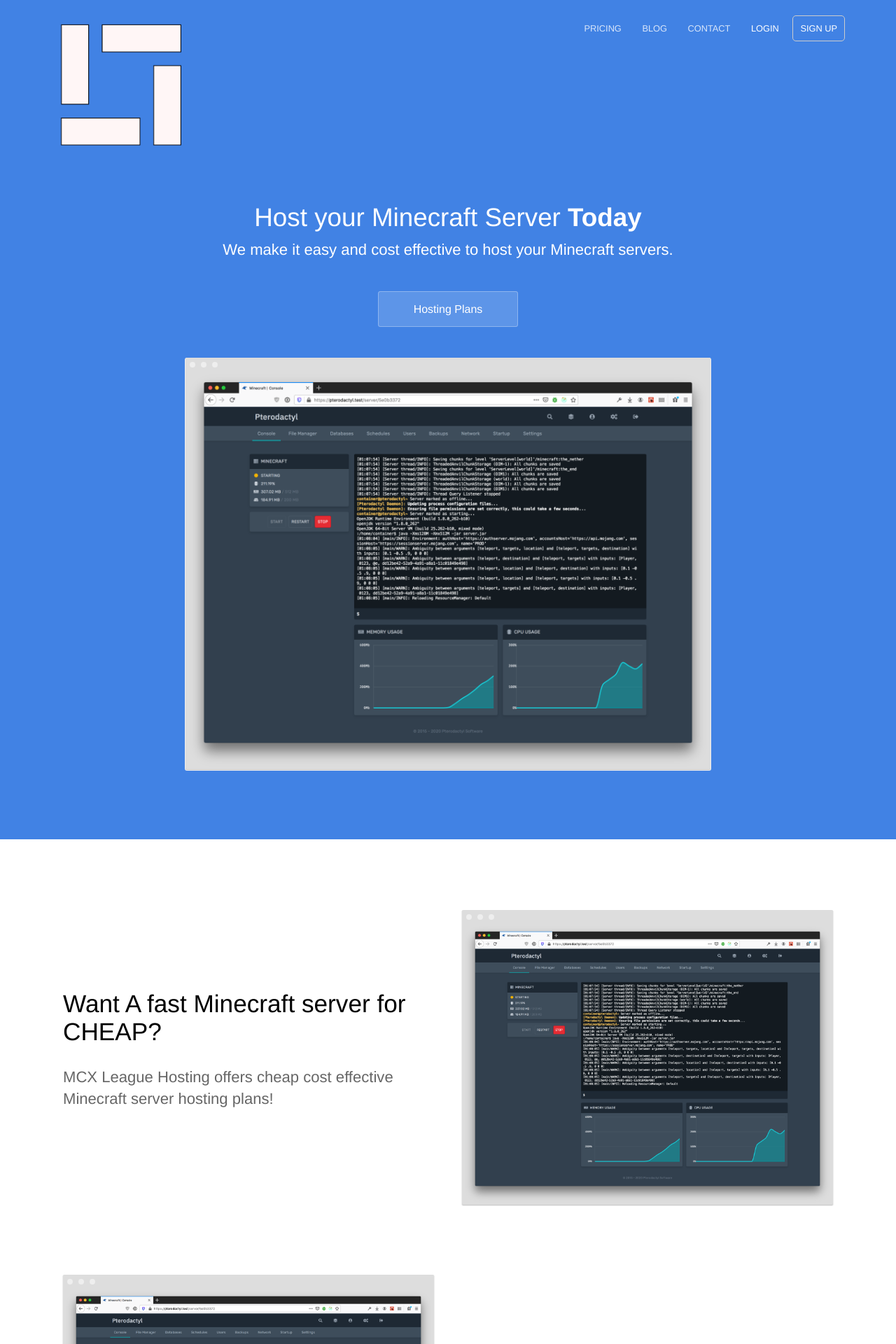
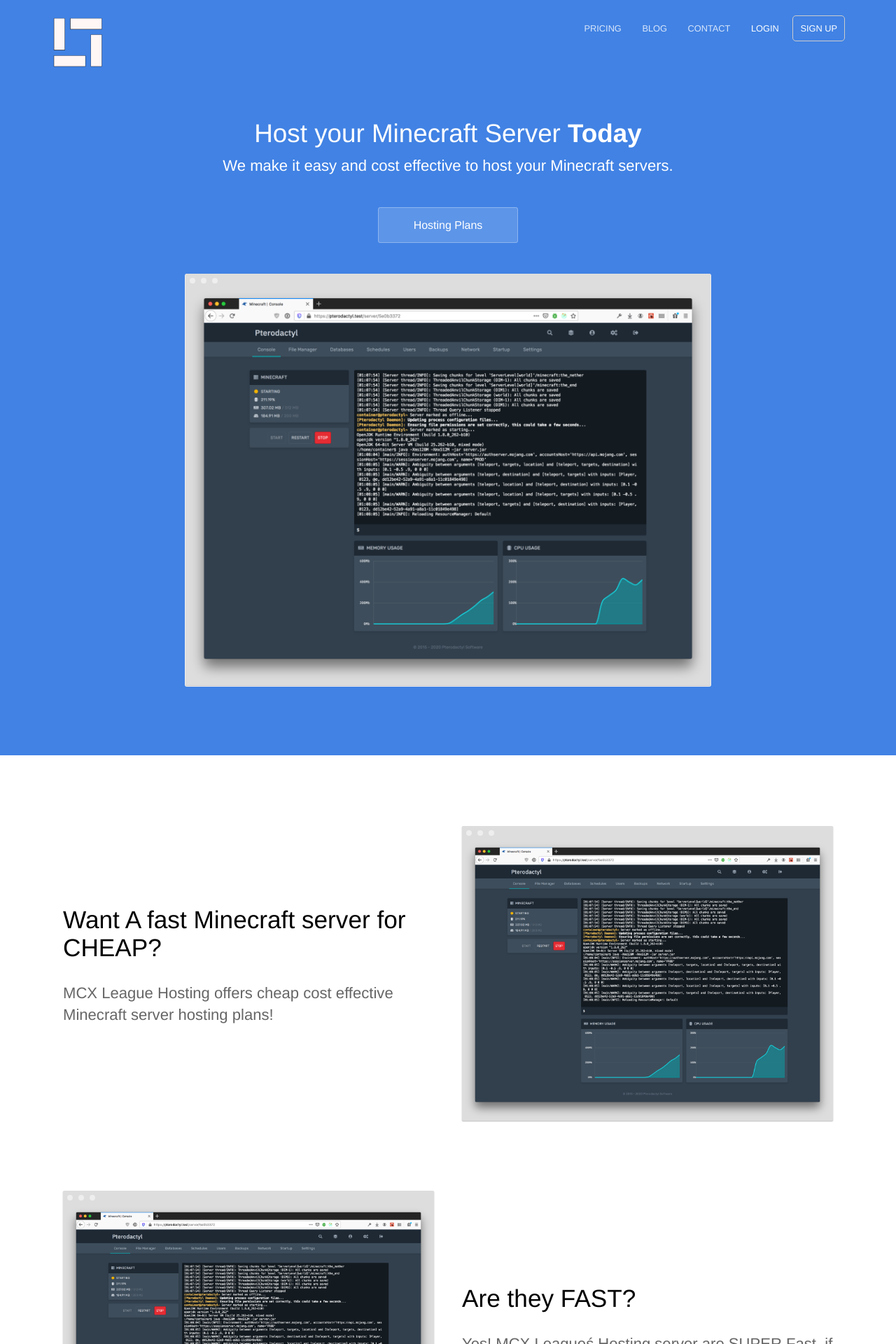
Before and after one commit to mcxleague/server-hosting, a Jekyll site: the page built from index.html, in a window 1280 px wide. Shown: the top 1920 px of the page at 70% size. Built offline with Jekyll 4.4.1, drawn with Linux system fonts in a browser that asks for light colours.

Commit message:
Update default.html

```diff
--- a/_layouts/default.html
+++ b/_layouts/default.html
@@ -23,7 +23,7 @@
 	<body>
 		<header>
 			<div class="container">
-				<div class="company-name"><a href="{{ site.baseurl }}/"><img src="{{ site.baseurl }}/images/New Project.png" alt="Hydra Logo" width="200" height="200" /></a></div>
+				<div class="company-name"><a href="{{ site.baseurl }}/"><img src="{{ site.baseurl }}/images/New Project.png" alt="Hydra Logo" width="80" height="80" /></a></div>
 				{% include navigation.html %}
 			</div>
 		</header>
```
